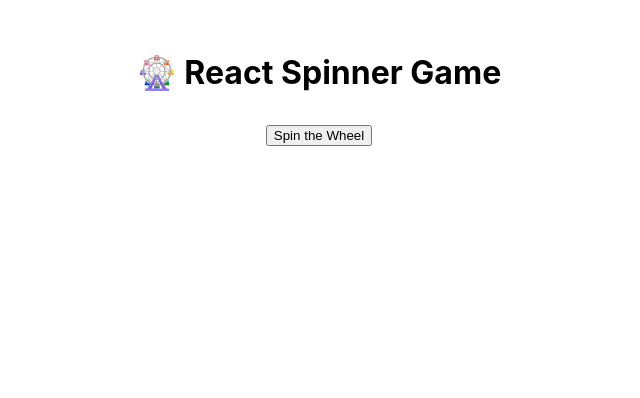
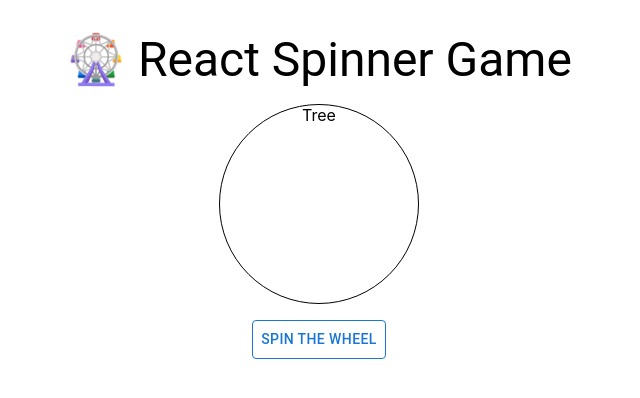
Before and after one commit to KeviCole/Pokemon-Wheel, a React (Create React App) app: page / in a window 1280 px wide. Shown: the top 398 px of the page, without its empty margins (321-961 px from the left). Built offline with nearby package versions, Linux system fonts and the light colour scheme.

Commit message:
Setting Up Wheel

```diff
--- a/package.json
+++ b/package.json
@@ -3,6 +3,9 @@
   "version": "0.1.0",
   "private": true,
   "dependencies": {
+    "@emotion/react": "^11.14.0",
+    "@emotion/styled": "^11.14.1",
+    "@mui/material": "^7.2.0",
     "@testing-library/dom": "^10.4.1",
     "@testing-library/jest-dom": "^6.6.4",
     "@testing-library/react": "^16.3.0",
--- a/src/App.js
+++ b/src/App.js
@@ -1,10 +1,4 @@
-import React from 'react';
 import Layout from './Components/layout';
 
-function App() {
-  return (
-    <Layout/>
-  );
-}
-
+export const App = () => <Layout/>
 export default App;
--- a/src/Components/layout.jsx
+++ b/src/Components/layout.jsx
@@ -1,16 +1,19 @@
-import React from 'react'
+import { Grid, Typography, Stack } from '@mui/material';
 import Wheel from './wheel';
 
-const Layout = ({ children }) => {
-  return (
-    <div style={{ padding: '2rem', textAlign: 'center' }}>
-      <h1>🎡 React Spinner Game</h1>
-      <div style={{ margin: '2rem auto', maxWidth: '400px' }}>
-        <Wheel />
-      </div>
-      {children}
-    </div>
-  );
-};
+export const Layout = ({ children }) => <Grid p={4} textAlign='center'>
+  <Typography variant='h3'>🎡 React Spinner Game</Typography>
+  <Stack
+    pt={2}
+    display='flex'
+    flexDirection='column-reverse'
+    margin='auto'
+    maxWidth='400px'
+    alignItems='center'
+  >
+    <Wheel/>
+  </Stack>
+  {children}
+</Grid>
 
 export default Layout;
--- a/src/Components/wheel.jsx
+++ b/src/Components/wheel.jsx
@@ -1,21 +1,28 @@
-import React, { useState } from 'react';
+import { Button, Grid } from '@mui/material';
+import { useState } from 'react';
+import '../Modules-CSS/wheel.css'
 
-const items = ['Apple', 'Banana', 'Cherry', 'Date', 'Elderberry', 'Fig'];
+const items = ['Apple', 'Banana', 'Cherry', 'Date', 'Elderberry', 'Fig']
 
 const Wheel = () => {
-  const [selected, setSelected] = useState(null);
+  const [selected, setSelected] = useState(null)
 
   const spin = () => {
-    const index = Math.floor(Math.random() * items.length);
-    setSelected(items[index]);
-  };
+    const index = Math.floor(Math.random() * items.length)
+    setSelected(items[index])
+  }
 
-  return (
-    <div>
-      <button onClick={spin}>Spin the Wheel</button>
-      {selected && <p style={{ marginTop: '1rem' }}>🎉 You got: {selected}</p>}
-    </div>
-  );
+  return <>
+  <Grid pt={2}>
+    <Button sx={{ border: 1 }} onClick={spin}>
+      Spin the Wheel
+    </Button>
+    {selected && <p style={{ pt: 3 }}>🎉 You got: {selected}</p>}
+  </Grid>
+  <Grid className='circle'>
+    Tree
+  </Grid>
+  </>
 };
 
 export default Wheel;
--- /dev/null
+++ b/src/Modules-CSS/wheel.css
@@ -0,0 +1,10 @@
+.circle {
+    width: 200px;
+    height: 200px;
+    border: 1px solid black;
+    border-radius: 50%;
+    display: flex;
+    justify-content: center;
+    margin: auto;
+    padding-top: 2;
+}
```
Also changed, not shown: 1 other file (tests, documents, lock files or other folders).
